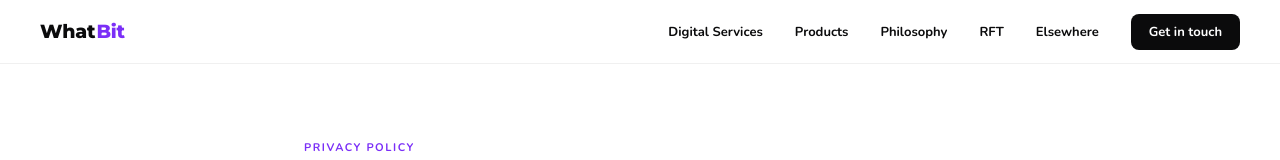
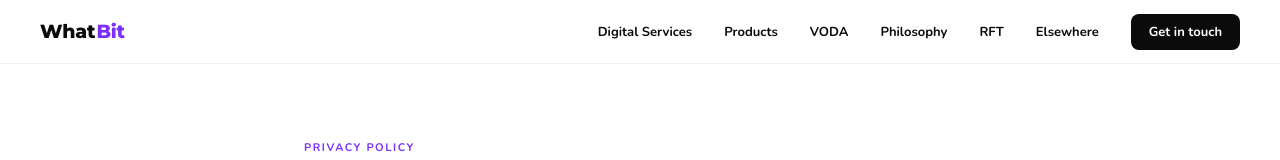
Before and after one commit to DaddysCoder/whatbit-web, a Next.js app: page /privacy in a window 1280 px wide. Shown: the top 160 px of the page. Built offline with nearby package versions, Linux system fonts and the light colour scheme.

Commit message:
Add VODA to primary navigation

```diff
--- a/components/SiteNav.tsx
+++ b/components/SiteNav.tsx
@@ -122,6 +122,9 @@ export function SiteNav({
         <Link href="/#products" className={styles.textLink}>
           Products
         </Link>
+        <Link href="/voda" className={styles.textLink}>
+          VODA
+        </Link>
         <Link href="/#philosophy" className={styles.textLink}>
           Philosophy
         </Link>
@@ -165,6 +168,9 @@ export function SiteNav({
           <Link href="/#products" onClick={() => setOpen(false)}>
             Products
           </Link>
+          <Link href="/voda" onClick={() => setOpen(false)}>
+            VODA
+          </Link>
           <Link href="/#philosophy" onClick={() => setOpen(false)}>
             Philosophy
           </Link>
```
